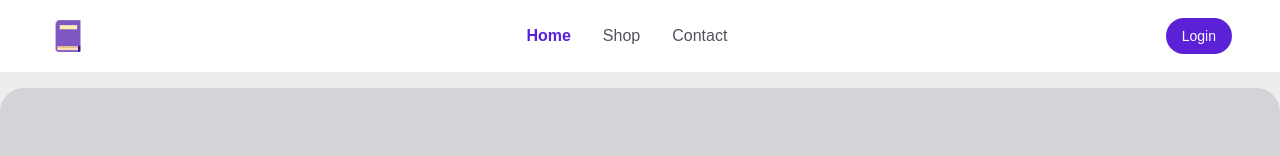
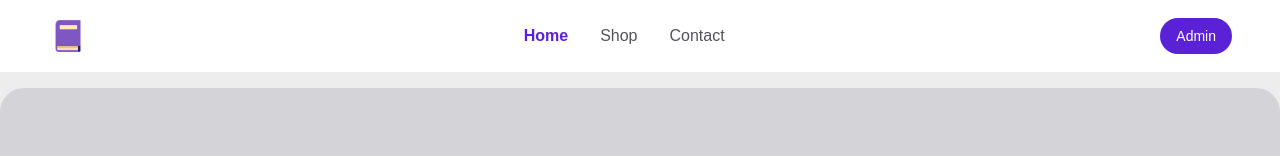
Before and after one commit to echopofi/Lumen-Book-Store, a Next.js app: page / in a window 1280 px wide. Shown: the top 156 px of the page. Built offline with nearby package versions, Linux system fonts and the light colour scheme.

Commit message:
feat: changed login button to Admin login

```diff
--- a/components/Nav.tsx
+++ b/components/Nav.tsx
@@ -43,7 +43,7 @@ export default function Nav() {
           href="/login"
           className="px-4 py-2 rounded-full bg-brand-purple text-white text-sm font-medium"
         >
-          Login
+          Admin
         </Link>
       </div>
     </nav>
```
